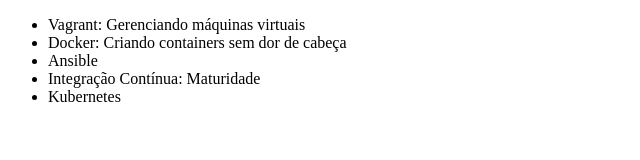
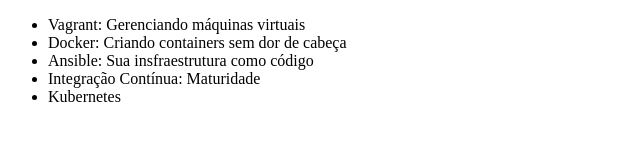
Before and after one commit to GuilhermehenriqueP/Alura-git, a plain HTML site: page index.html in a window 1280 px wide. Shown: the whole page, without its empty margins (0-640 px from the left). Drawn offline with Linux system fonts and the light colour scheme.

Commit message:
Alterando o nome do curso de Asible

```diff
--- a/index.html
+++ b/index.html
@@ -8,7 +8,7 @@
     <ul>
         <li>Vagrant: Gerenciando máquinas virtuais</li>
         <li>Docker: Criando containers sem dor de cabeça</li>
-        <li>Ansible</li>
+        <li>Ansible: Sua insfraestrutura como código</li>
         <li>Integração Contínua: Maturidade</li>
         <li>Kubernetes </li>
     </ul>
```
